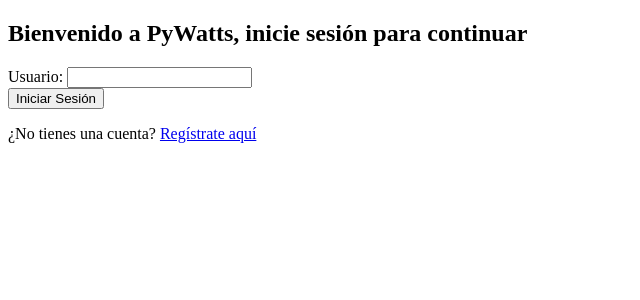
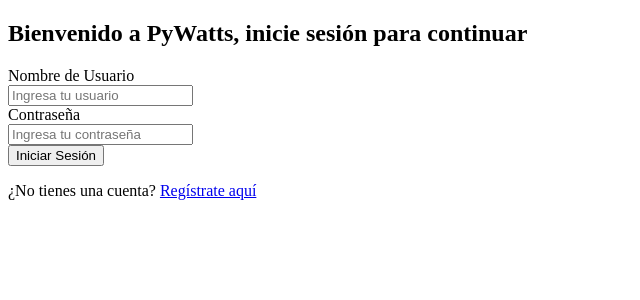
Before and after one commit to codehred/pywatts, a Flask app: page / in a window 1280 px wide. Shown: the top 300 px of the page, without its empty margins (0-640 px from the left). Run offline with Flask 3, Linux system fonts and the light colour scheme.

Commit message:
Login actualizado con campo para contraseña

```diff
--- a/sim_pywatts/templates/login.html
+++ b/sim_pywatts/templates/login.html
@@ -3,18 +3,53 @@
 {% block content %}
 
 <div class="login-container">
+    <div class="login-card">
+        <div class="login-header">
+            <div class="icon">
+                <i class="fas fa-bolt"></i>
+            </div>
     <h2>Bienvenido a PyWatts, inicie sesión para continuar</h2>
-    <form method="POST" action="/">
-        <div class="form-group">
-            <label for="username">Usuario:</label>
-            <input type="text" id="username" name="username" required>
 
-        </div>
-        <button type="submit">Iniciar Sesión</button>
+     <form method="POST" action="/">
+            <div class="form-group">
+                <label for="username">Nombre de Usuario</label>
+                <div class="input-wrapper">
+                    <i class="fas fa-user"></i>
+                    <input
+                        type="text"
+                        id="username"
+                        name="username"
+                        class="form-control"
+                        placeholder="Ingresa tu usuario"
+                        required
+                        autocomplete="username"
+                    >
+                </div>
+            </div>
+
+            <div class="form-group">
+                <label for="password">Contraseña</label>
+                <div class="input-wrapper">
+                    <i class="fas fa-lock"></i>
+                    <input
+                        type="password"
+                        id="password"
+                        name="password"
+                        class="form-control"
+                        placeholder="Ingresa tu contraseña"
+                        required
+                        autocomplete="current-password"
+                    >
+                </div>
+            </div>
+
+            <button type="submit" class="btn btn-primary">
+                <i class="fas fa-sign-in-alt"></i>
+                Iniciar Sesión
+            </button>
     </form>
-    <p class="register-link">
-        ¿No tienes una cuenta?
-        <a href="/register">Regístrate aquí</a>
-    </p>
+     <div class="form-footer">
+                <p>¿No tienes una cuenta? <a href="{{ url_for('register') if 'register' in url_map else '/register' }}">Regístrate aquí</a></p>
+            </div>
 </div>
 {% endblock %}
```
Also changed, not shown: sim_pywatts/app/templates/login.html (deleted).
